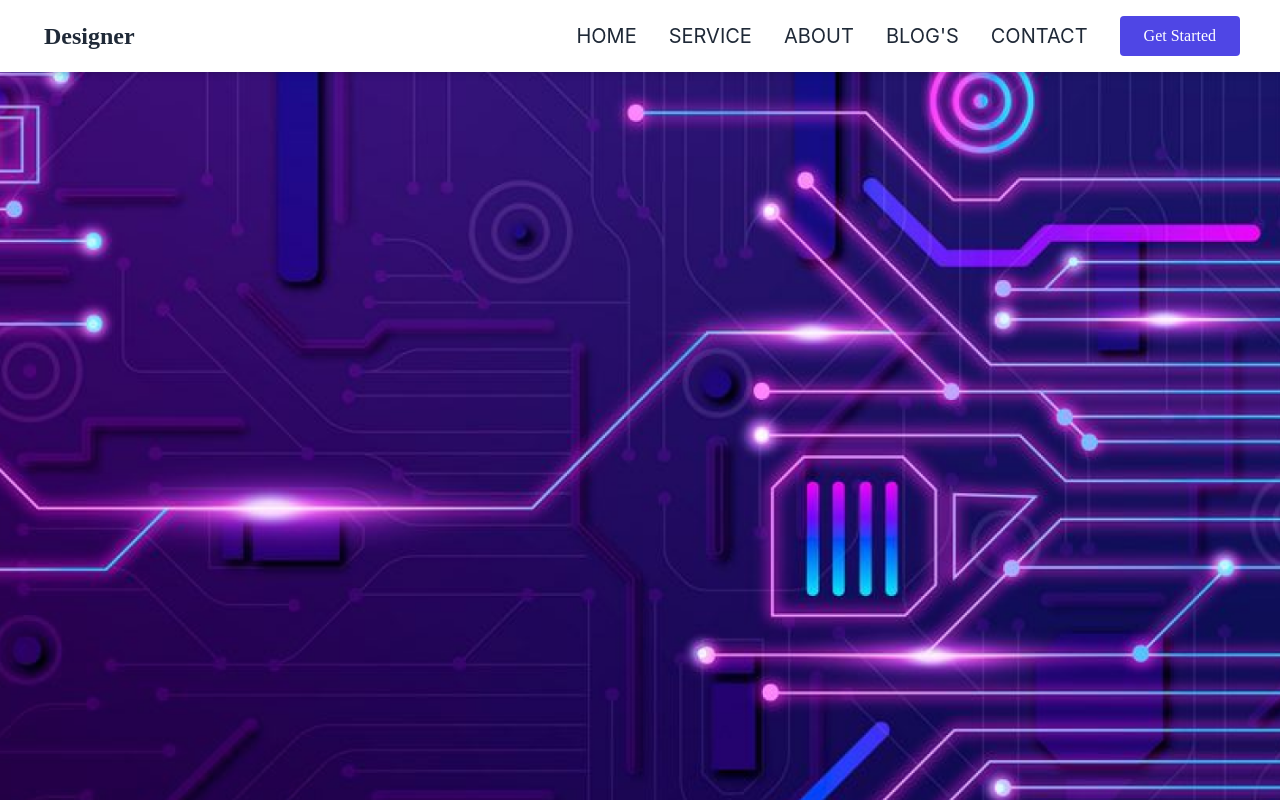
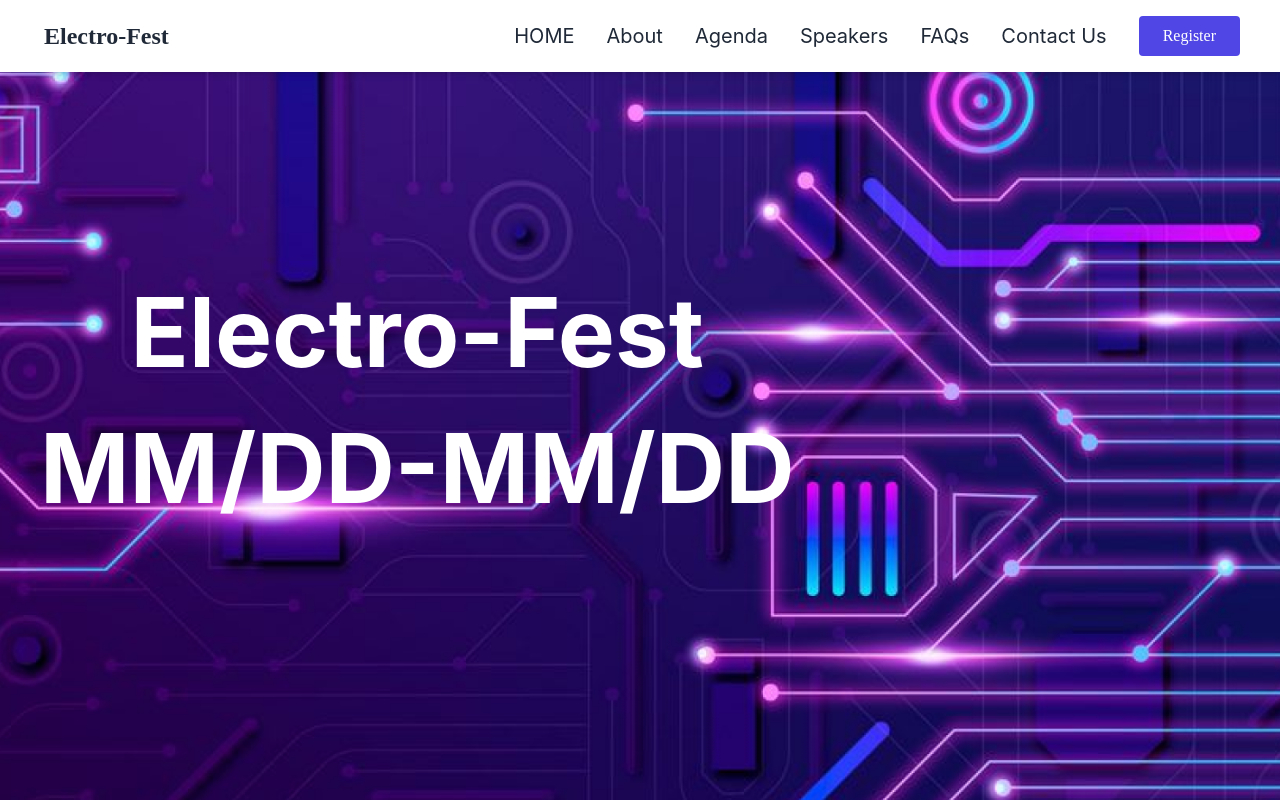
Before and after one commit to boualem06/Tours-Travel, a React (Create React App) app: page / in a window 1280 px wide. Built offline with nearby package versions, Linux system fonts and the light colour scheme.

Commit message:
adding the home and navbar

```diff
--- a/src/components/Home.js
+++ b/src/components/Home.js
@@ -1,12 +1,20 @@
 import Navbar from "./Navbar"
 import Elect from "../pictures/Elect.png"
-const Home=()=>{
+const Home = () => {
 
     return (
-        <div style={{height:"100vh",backgroundImage: `url(${Elect})`}} className="bg-cover">
+        <div style={{ height: "100vh", backgroundImage: `url(${Elect})` }} className="bg-cover">
             <Navbar></Navbar>
+            <div style={{ height: "100vh" }} className="w-full  flex justify-center lg:justify-start items-center my-auto">
+                <div className="lg:px-10 ">
+                    <h1 className="text-white text-6xl lg:text-8xl text-center mb-10 font-bold ">Electro-Fest</h1>
+                    <h1 className="text-white text-6xl lg:text-8xl font-bold ">MM/DD-MM/DD</h1>
+                </div>
+
+            </div>
+
         </div>
     )
 }
 
-export default Home ;
+export default Home;
--- a/src/components/Navbar.js
+++ b/src/components/Navbar.js
@@ -7,10 +7,11 @@ import { MdOutlineClose } from "react-icons/md";
 const Navbar = () => {
   let Links = [
     { name: "HOME", link: "/" },
-    { name: "SERVICE", link: "/" },
-    { name: "ABOUT", link: "/" },
-    { name: "BLOG'S", link: "/" },
-    { name: "CONTACT", link: "/" },
+    { name: "About", link: "/" },
+    { name: "Agenda", link: "/" },
+    { name: "Speakers", link: "/" },
+    { name: "FAQs", link: "/" },
+    { name: "Contact Us", link: "/" },
   ];
   let [open, setOpen] = useState(false);
   return (
@@ -21,7 +22,7 @@ const Navbar = () => {
           <span className='text-3xl text-indigo-600 mr-1 pt-2'>
             <ion-icon name="logo-ionic"></ion-icon>
           </span>
-          Designer
+          Electro-Fest
         </div>
 
         <div onClick={() => setOpen(!open)} className='text-3xl absolute right-8 top-6 cursor-pointer md:hidden'>
@@ -38,7 +39,7 @@ const Navbar = () => {
             ))
           }
           <Button>
-            Get Started
+            Register
           </Button>
         </ul>
       </div>
```
